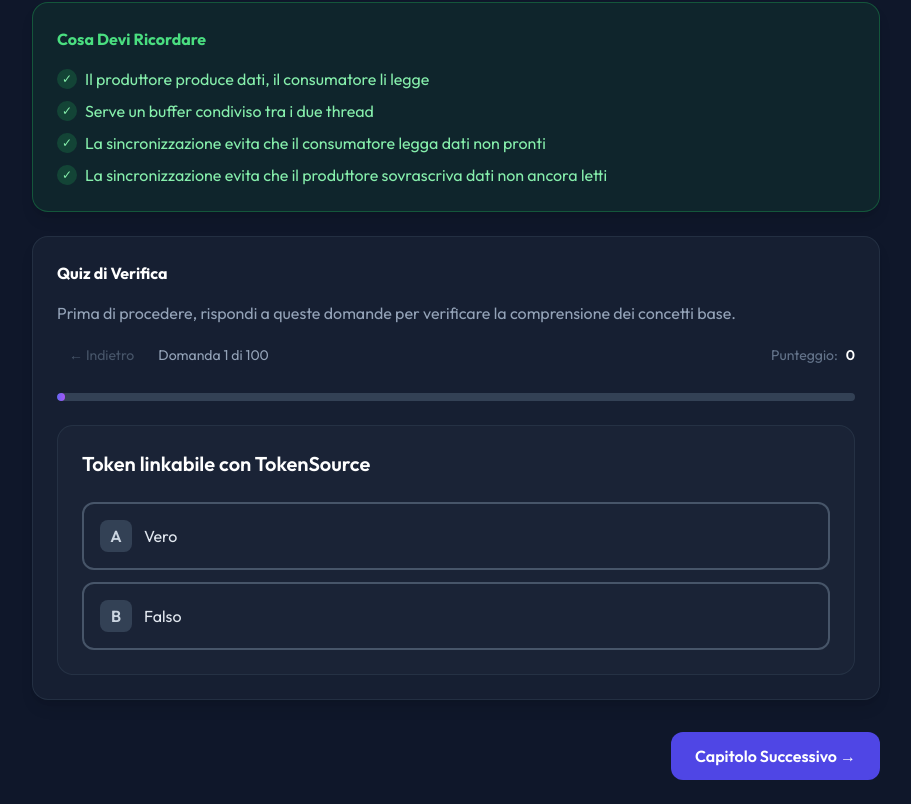
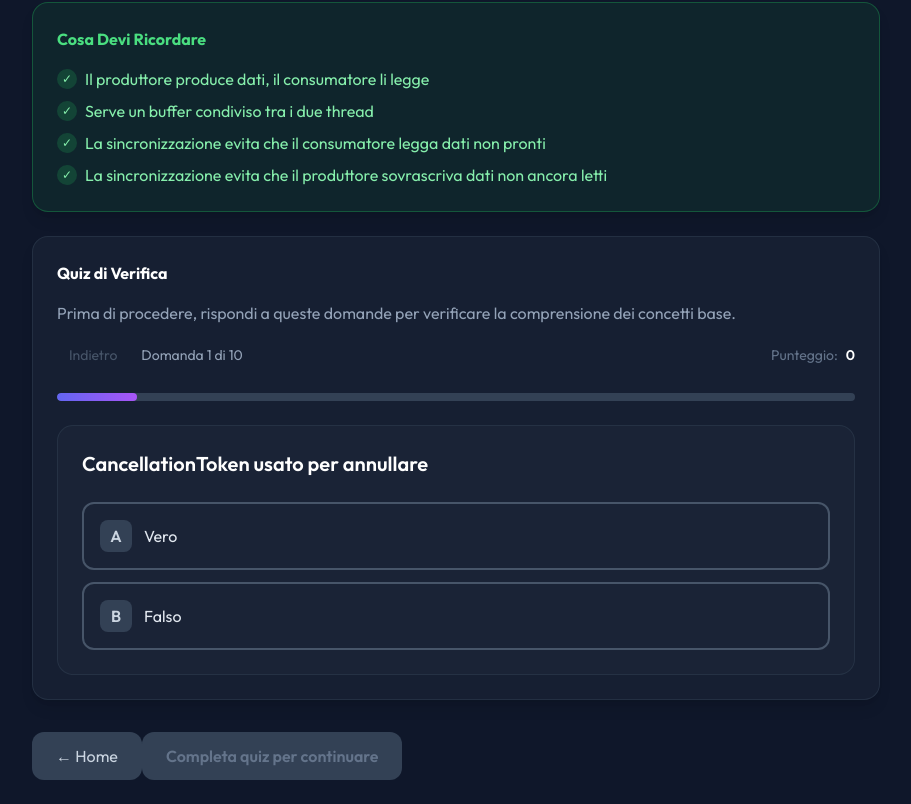
Before and after one commit to JstPaox/producer-consumer-tutorial, a Next.js app: page /learn/base in a window 1280 px wide. Shown: the part 893-1697 px from the top of the page, without its empty margins (184-1095 px from the left). Built offline with nearby package versions, Linux system fonts and the light colour scheme.

Commit message:
fix: quiz 10 domande + blocco navigazione + pulizia Quiz component

```diff
--- a/components/Quiz.js
+++ b/components/Quiz.js
@@ -1,17 +1,33 @@
 import { useState, useEffect, useRef } from 'react';
 
-let quizData = null;
+let quizDataCache = null;
 
 async function loadQuizData() {
-  if (quizData) return quizData;
+  if (quizDataCache) return quizDataCache;
   try {
     const res = await fetch('/data/quizdata.json');
-    quizData = await res.json();
-    return quizData;
+    quizDataCache = await res.json();
+    return quizDataCache;
   } catch (e) {
     console.error('Failed to load quiz data:', e);
     return null;
   }
+}
+
+function shuffleArray(array) {
+  const shuffled = [...array];
+  for (let i = shuffled.length - 1; i > 0; i--) {
+    const j = Math.floor(Math.random() * (i + 1));
+    [shuffled[i], shuffled[j]] = [shuffled[j], shuffled[i]];
+  }
+  return shuffled;
+}
+
+function normalizeQuestion(q) {
+  if (q.t === 'bool') {
+    return { q: q.q, options: ['Vero', 'Falso'], correct: q.c, type: 'bool' };
+  }
+  return { q: q.q, options: q.o, correct: q.c };
 }
 
 export default function Quiz({ topic, onComplete, showAllTopics = false }) {
@@ -46,41 +62,21 @@ export default function Quiz({ topic, onComplete, showAllTopics = false }) {
     }
   }, [topic, loaded]);
 
-  function getSections() {
-    if (!quizDataLocal) return {};
-    const sections = {};
-    quizDataLocal.sections.forEach(section => {
-      sections[section.id] = section;
-    });
-    return sections;
-  }
+  function loadQuiz(topicName) {
+    if (!quizDataLocal) return;
 
-  function loadQuiz(topicName) {
-    const sections = getSections();
     let questionsList = [];
+    const section = quizDataLocal.sections.find(s => s.id === topicName);
 
-    if (showAllTopics) {
-      questionsList = getAllQuestions();
-    } else if (topicName.includes('.')) {
-      const [sectionId, quizId] = topicName.split('.');
-      const section = sections[sectionId];
-      if (section) {
-        const quiz = section.quizzes.find(q => q.id === quizId);
-        if (quiz) {
-          questionsList = quiz.questions;
-        }
-      }
-    } else if (sections[topicName]) {
-      const section = sections[topicName];
-      const allQ = [];
-      section.quizzes.forEach(qz => {
-        allQ.push(...qz.questions);
-      });
-      questionsList = allQ;
+    if (section && section.quizzes && section.quizzes.length > 0) {
+      const randomIndex = Math.floor(Math.random() * section.quizzes.length);
+      questionsList = section.quizzes[randomIndex].questions || [];
     }
 
-    const normalized = questionsList.map(q => normalizeQuestion(q));
+    const limited = questionsList.slice(0, 10);
+    const normalized = limited.map(q => normalizeQuestion(q));
     const shuffled = shuffleArray([...normalized]);
+
     setQuestions(shuffled);
     setCurrentQ(0);
     setScore(0);
@@ -95,26 +91,6 @@ export default function Quiz({ topic, onComplete, showAllTopics = false }) {
     }
   }
 
-  function normalizeQuestion(q) {
-    if (q.t === 'bool') {
-      return { q: q.q, options: ['Vero', 'Falso'], correct: q.c, type: 'bool' };
-    }
-    return { q: q.q, options: q.o, correct: q.c };
-  }
-
-  function getAllQuestions() {
-    if (!quizDataLocal) return [];
-    const all = [];
-    quizDataLocal.sections.forEach(section => {
-      section.quizzes.forEach(quiz => {
-        quiz.questions.forEach(q => {
-          all.push(normalizeQuestion(q));
-        });
-      });
-    });
-    return all;
-  }
-
   function initOptions(q) {
     if (q.type === 'bool' || !q.options) {
       setOptionOrder([0, 1]);
@@ -124,17 +100,9 @@ export default function Quiz({ topic, onComplete, showAllTopics = false }) {
     }
   }
 
-  function shuffleArray(array) {
-    const shuffled = [...array];
-    for (let i = shuffled.length - 1; i > 0; i--) {
-      const j = Math.floor(Math.random() * (i + 1));
-      [shuffled[i], shuffled[j]] = [shuffled[j], shuffled[i]];
-    }
-    return shuffled;
-  }
-
   function getCorrectIndex() {
     const q = questions[currentQ];
+    if (!q) return 0;
     if (q.type === 'bool') return q.correct;
     return q.correct;
   }
@@ -208,8 +176,8 @@ export default function Quiz({ topic, onComplete, showAllTopics = false }) {
 
   if (!questions.length) {
     return (
-      <div className="flex items-center justify-center py-12">
-        <div className="animate-spin w-8 h-8 border-2 border-indigo-500 border-t-transparent rounded-full"></div>
+      <div className="flex items-center justify-center py-12 text-slate-400">
+        Caricamento quiz...
       </div>
     );
   }
@@ -220,50 +188,33 @@ export default function Quiz({ topic, onComplete, showAllTopics = false }) {
     return (
       <div className="space-y-6">
         <div className="text-center py-8">
-          <div className={`w-24 h-24 mx-auto mb-6 rounded-full flex items-center justify-center ${
-            percent >= 70 ? 'bg-gradient-to-br from-green-500 to-emerald-500' :
-            percent >= 40 ? 'bg-gradient-to-br from-yellow-500 to-orange-500' :
-            'bg-gradient-to-br from-red-500 to-pink-500'
-          }`}>
+          <div className={`w-24 h-24 mx-auto mb-6 rounded-full flex items-center justify- center ${percent >= 70 ? 'bg-green-500' : percent >= 40 ? 'bg-yellow-500' : 'bg-red-500'}`}>
             <span className="text-4xl font-bold text-white">{percent}%</span>
           </div>
           <h3 className="text-2xl font-bold text-white mb-2">Quiz Completato!</h3>
           <p className="text-lg text-slate-400 mb-2">
             Punteggio: <span className="font-bold text-green-400">{score}/{questions.length}</span>
           </p>
-          <p className="text-sm text-slate-500 mb-6">
-            {wrongAnswers.length} {wrongAnswers.length === 1 ? 'errore' : 'errori'}
-          </p>
 
           {wrongAnswers.length > 0 && (
-            <button
-              onClick={() => setShowWrong(!showWrong)}
-              className="px-6 py-3 bg-amber-600 text-white rounded-xl font-semibold hover:bg-amber-500 cursor-pointer mb-4"
-            >
+            <button onClick={() => setShowWrong(!showWrong)} className="px-6 py-3 bg-amber-600 text-white rounded-xl font-semibold hover:bg-amber-500 cursor-pointer mb-4">
               {showWrong ? 'Nascondi errori' : 'Vedi dove hai sbagliato'}
             </button>
           )}
 
-          <button
-            onClick={() => loadQuiz(topic)}
-            className="px-6 py-3 bg-indigo-600 text-white rounded-xl font-semibold hover:bg-indigo-500 cursor-pointer block mx-auto"
-          >
+          <button onClick={() => loadQuiz(topic)} className="px-6 py-3 bg-indigo-600 text-white rounded-xl font-semibold hover:bg-indigo-500 cursor-pointer block mx-auto">
             Ripeti Quiz
           </button>
         </div>
 
-        {showWrong && (
+        {showWrong && wrongAnswers.length > 0 && (
           <div className="space-y-4">
             <h4 className="text-lg font-bold text-white">Errori:</h4>
             {wrongAnswers.map((answer, idx) => (
               <div key={idx} className="bg-red-500/10 border border-red-500/30 rounded-xl p-4">
                 <p className="text-white font-medium mb-2">{answer.question.q}</p>
-                <p className="text-red-400 text-sm">
-                  La tua risposta: {getOptionLabel(answer.userAnswer)}
-                </p>
-                <p className="text-green-400 text-sm">
-                  Risposta corretta: {getOptionLabel(answer.correctAnswer)}
-                </p>
+                <p className="text-red-400 text-sm">La tua risposta: {getOptionLabel(answer.userAnswer)}</p>
+                <p className="text-green-400 text-sm">Risposta corretta: {getOptionLabel(answer.correctAnswer)}</p>
               </div>
             ))}
           </div>
@@ -273,21 +224,14 @@ export default function Quiz({ topic, onComplete, showAllTopics = false }) {
   }
 
   const q = questions[currentQ];
+  if (!q) return null;
 
   return (
     <div className="space-y-6">
       <div className="flex items-center justify-between text-sm">
         <div className="flex items-center gap-3">
-          <button
-            onClick={goBack}
-            disabled={currentQ === 0}
-            className={`px-3 py-1 rounded-lg text-sm cursor-pointer ${
-              currentQ === 0
-                ? 'text-slate-600 cursor-not-allowed'
-                : 'text-slate-400 hover:text-white hover:bg-slate-700'
-            }`}
-          >
-            ← Indietro
+          <button onClick={goBack} disabled={currentQ === 0} className={`px-3 py-1 rounded-lg text-sm cursor-pointer ${currentQ === 0 ? 'text-slate-600 cursor-not-allowed' : 'text-slate-400 hover:text-white hover:bg-slate-700'}`}>
+            Indietro
           </button>
           <span className="text-slate-400">Domanda {currentQ + 1} di {questions.length}</span>
         </div>
@@ -298,10 +242,7 @@ export default function Quiz({ topic, onComplete, showAllTopics = false }) {
       </div>
 
       <div className="h-2 bg-slate-700 rounded-full overflow-hidden">
-        <div
-          className="h-full bg-gradient-to-r from-indigo-500 to-purple-500 rounded-full transition-all duration-300"
-          style={{ width: `${((currentQ + 1) / questions.length) * 100}%` }}
-        />
+        <div className="h-full bg-gradient-to-r from-indigo-500 to-purple-500 rounded-full transition-all duration-300" style={{ width: `${((currentQ + 1) / questions.length) * 100}%` }} />
       </div>
 
       <div className="bg-slate-800/50 rounded-2xl p-6 border border-slate-700/50">
@@ -311,29 +252,12 @@ export default function Quiz({ topic, onComplete, showAllTopics = false }) {
           {optionOrder.map((idx) => {
             const isCorrect = getCorrectIndex() === idx;
             return (
-              <button
-                key={idx}
-                onClick={() => handleAnswer(idx)}
-                disabled={selected !== null}
-                className={`w-full text-left p-4 rounded-xl border-2 transition-all duration-200 cursor-pointer ${
-                  selected === null
-                    ? 'border-slate-600 hover:border-indigo-500 hover:bg-indigo-500/10'
-                    : isCorrect
-                      ? 'border-green-500 bg-green-500/20'
-                      : selected === idx
-                        ? 'border-red-500 bg-red-500/20'
-                        : 'border-slate-600 opacity-50'
-                }`}
-              >
+              <button key={idx} onClick={() => handleAnswer(idx)} disabled={selected !== null} className={`w-full text-left p-4 rounded-xl border-2 transition-all duration-200 cursor-pointer ${
+                selected === null ? 'border-slate-600 hover:border-indigo-500 hover:bg-indigo-500/10' : isCorrect ? 'border-green-500 bg-green-500/20' : selected === idx ? 'border-red-500 bg-red-500/20' : 'border-slate-600 opacity-50'
+              }`}>
                 <div className="flex items-center gap-3">
                   <div className={`w-8 h-8 rounded-lg flex items-center justify-center font-semibold ${
-                    selected === null
-                      ? 'bg-slate-700 text-slate-300'
-                      : isCorrect
-                        ? 'bg-green-500 text-white'
-                        : selected === idx
-                          ? 'bg-red-500 text-white'
-                          : 'bg-slate-700 text-slate-300'
+                    selected === null ? 'bg-slate-700 text-slate-300' : isCorrect ? 'bg-green-500 text-white' : selected === idx ? 'bg-red-500 text-white' : 'bg-slate-700 text-slate-300'
                   }`}>
                     {String.fromCharCode(65 + idx)}
                   </div>
@@ -345,24 +269,12 @@ export default function Quiz({ topic, onComplete, showAllTopics = false }) {
         </div>
 
         {showExplanation && (
-          <div className={`mt-6 p-4 rounded-xl ${
-            selected === getCorrectIndex() ? 'bg-green-500/10 border border-green-500/30' : 'bg-red-500/10 border border-red-500/30'
-          }`}>
+          <div className={`mt-6 p-4 rounded-xl ${selected === getCorrectIndex() ? 'bg-green-500/10 border border-green-500/30' : 'bg-red-500/10 border border-red-500/30'}`}>
             <div className="flex items-center gap-2">
               {selected === getCorrectIndex() ? (
-                <>
-                  <svg className="w-5 h-5 text-green-400" fill="currentColor" viewBox="0 0 20 20">
-                    <path fillRule="evenodd" d="M16.707 5.293a1 1 0 010 1.414l-8 8a1 1 0 01-1.414 0l-4-4a1 1 0 011.414-1.414L8 12.586l7.293-7.293a1 1 0 011.414 0z" clipRule="evenodd" />
-                  </svg>
-                  <span className="font-semibold text-green-400">Corretto!</span>
-                </>
+                <span className="font-semibold text-green-400">Corretto!</span>
               ) : (
-                <>
-                  <svg className="w-5 h-5 text-red-400" fill="currentColor" viewBox="0 0 20 20">
-                    <path fillRule="evenodd" d="M4.293 4.293a1 1 0 011.414 0L10 8.586l4.293-4.293a1 1 0 111.414 1.414L11.414 10l4.293 4.293a1 1 0 01-1.414 1.414L10 11.414l-4.293 4.293a1 1 0 01-1.414-1.414L8.586 10 4.293 5.707a1 1 0 010-1.414z" clipRule="evenodd" />
-                  </svg>
-                  <span className="font-semibold text-red-400">Sbagliato</span>
-                </>
+                <span className="font-semibold text-red-400">Sbagliato</span>
               )}
             </div>
           </div>
--- a/pages/learn/[id].js
+++ b/pages/learn/[id].js
@@ -607,15 +607,29 @@ export default function Learn() {
         </div>
 
         {/* Navigation */}
-        <div className="flex justify-between mt-8">
-          <div></div>
-          <button onClick={() => {
-            const ids = Object.keys(chapterData);
-            const idx = ids.indexOf(id);
-            if (idx < ids.length - 1) router.push(`/learn/${ids[idx + 1]}`);
-            else router.push('/');
-          }} className="px-6 py-3 bg-indigo-600 text-white rounded-xl font-semibold hover:bg-indigo-500 cursor-pointer">
-            {Object.keys(chapterData).indexOf(id) < Object.keys(chapterData).length - 1 ? 'Capitolo Successivo →' : 'Torna alla Home'}
+        <div className="flex justify--between mt-8">
+          <button onClick={() => router.push('/')} className="px-6 py-3 bg-slate-700 text-slate-300 rounded-xl hover:bg-slate-600 cursor-pointer">
+            ← Home
+          </button>
+          <button
+            onClick={() => {
+              const ids = Object.keys(chapterData);
+              const idx = ids.indexOf(id);
+              if (!isComplete) {
+                alert('Completa il quiz prima di procedere!');
+                return;
+              }
+              if (idx < ids.length - 1) router.push(`/learn/${ids[idx + 1]}`);
+              else router.push('/');
+            }}
+            disabled={!isComplete}
+            className={`px-6 py-3 rounded-xl font-semibold transition-alls ${
+              isComplete
+                ? 'bg-indigo-600 text-white hover:bg-indigo-500 cursor-pointer'
+                : 'bg-slate-700 text-slate-500 cursor-not-allowed'
+            }`}
+          >
+            {!isComplete ? 'Completa quiz per continuare' : idx < Object.keys(chapterData).length - 1 ? 'Capitolo Successivo →' : 'Fine'}
           </button>
         </div>
       </main>
```
